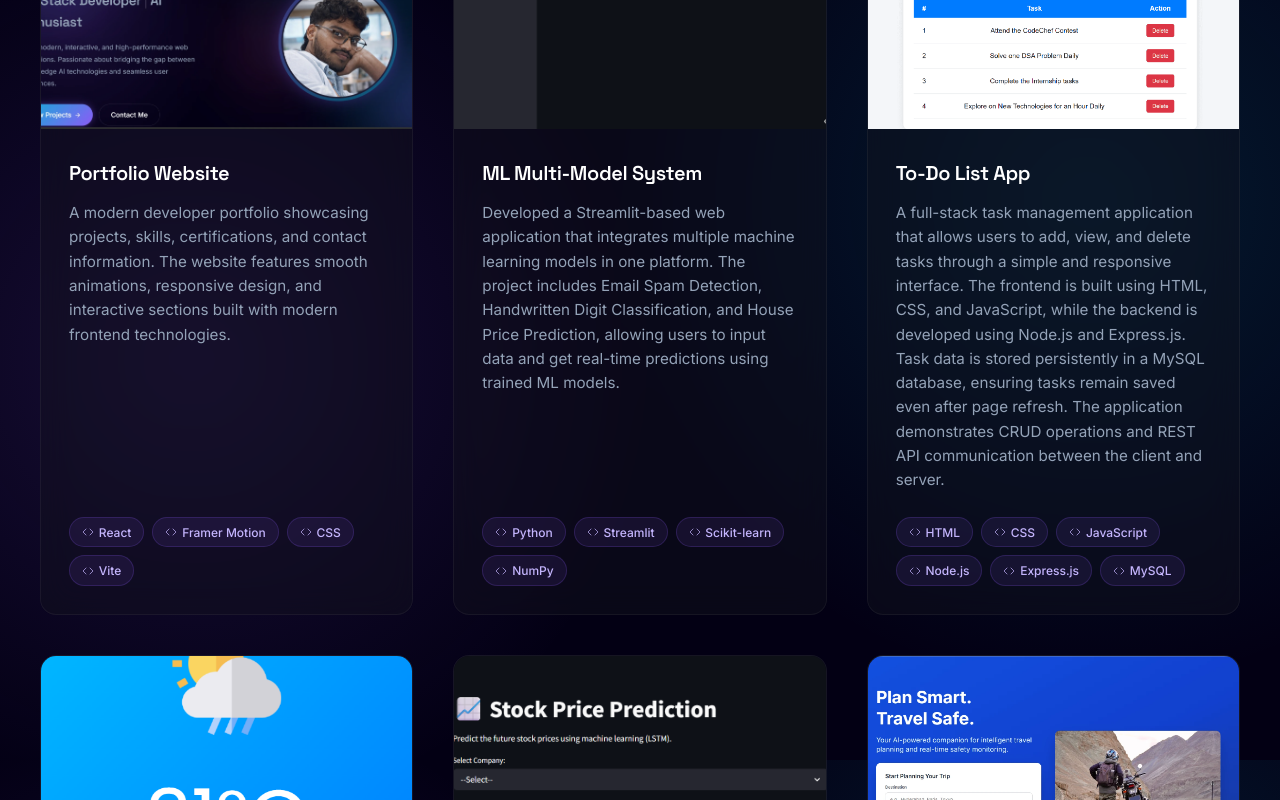
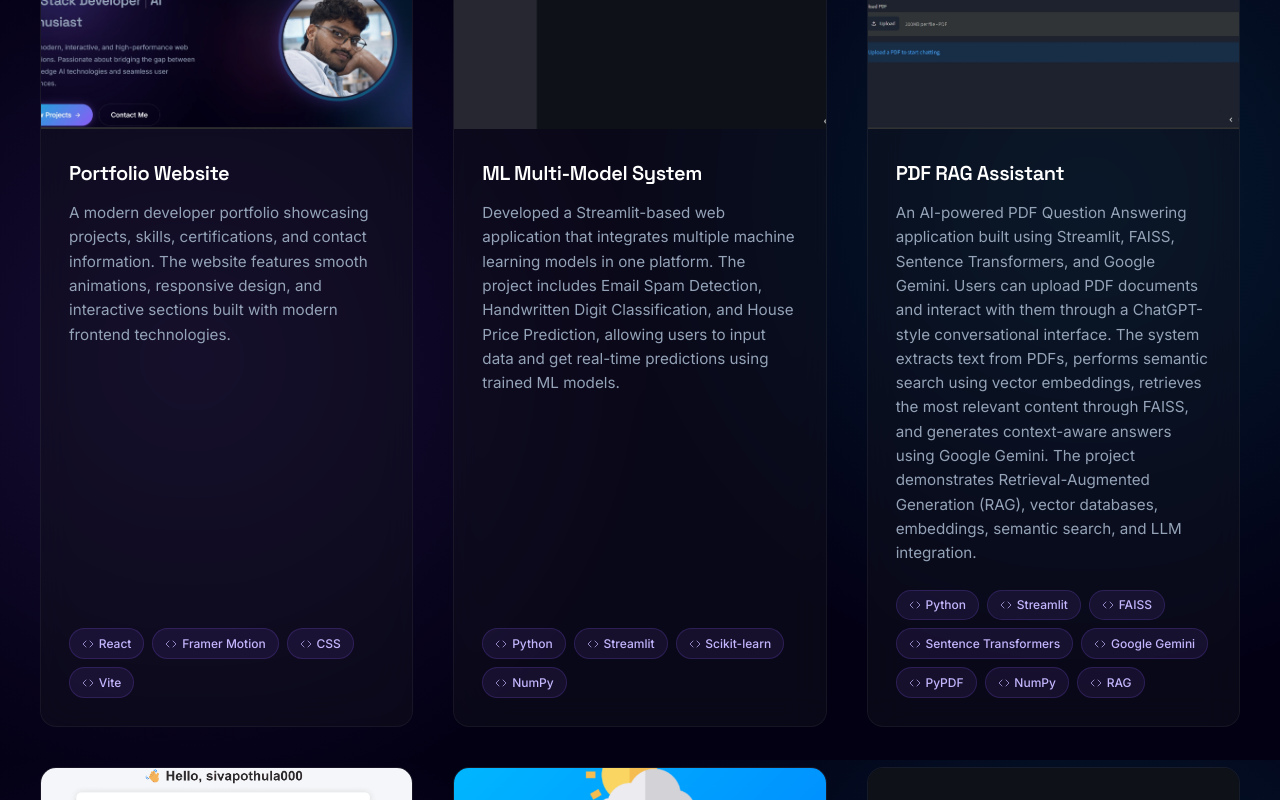
Before and after one commit to sivapothula000/portfolio, a React (Vite) app: page / in a window 1280 px wide. Shown: the part 4840-5640 px from the top of the page. Built offline with nearby package versions, Linux system fonts and the light colour scheme.

Commit message:
In Projects the PDF RAG assistant is added

```diff
--- a/src/components/Projects.jsx
+++ b/src/components/Projects.jsx
@@ -10,6 +10,7 @@ import stockMarketImg from '../assets/stockMarket.png';
 import toDoImg from '../assets/ToDoList.png';
 import weatherImg from '../assets/weather.png';
 import portfolioImg from '../assets/portfolio.webp';
+import pdfRagImg from '../assets/pdfRag.webp';
 
 
 const projectsData = [
@@ -29,6 +30,16 @@ const projectsData = [
     github: 'https://github.com/sivapothula000/ML_Models.git',
     demo: 'https://siva-dl-models.streamlit.app/'
   },
+  {
+  title: 'PDF RAG Assistant',
+  description: 'An AI-powered PDF Question Answering application built using Streamlit, FAISS, Sentence Transformers, and Google Gemini. Users can upload PDF documents and interact with them through a ChatGPT-style conversational interface. The system extracts text from PDFs, performs semantic search using vector embeddings, retrieves the most relevant content through FAISS, and generates context-aware answers using Google Gemini. The project demonstrates Retrieval-Augmented Generation (RAG), vector databases, embeddings, semantic search, and LLM integration.',
+  image: pdfRagImg,
+  tech: [
+    'Python','Streamlit','FAISS','Sentence Transformers','Google Gemini','PyPDF','NumPy','RAG'
+  ],
+  github: 'https://github.com/sivapothula000/PDF_RAG_ASSISTANT.git',
+  demo: 'https://siva-pdf-rag-assistant.streamlit.app/'
+},
   {
   title: 'To-Do List App',
   description: 'A full-stack task management application that allows users to add, view, and delete tasks through a simple and responsive interface. The frontend is built using HTML, CSS, and JavaScript, while the backend is developed using Node.js and Express.js. Task data is stored persistently in a MySQL database, ensuring tasks remain saved even after page refresh. The application demonstrates CRUD operations and REST API communication between the client and server.',
```
Also changed, not shown: src/assets/pdfRag.webp (added), 1 other file (tests, documents, lock files or other folders).
